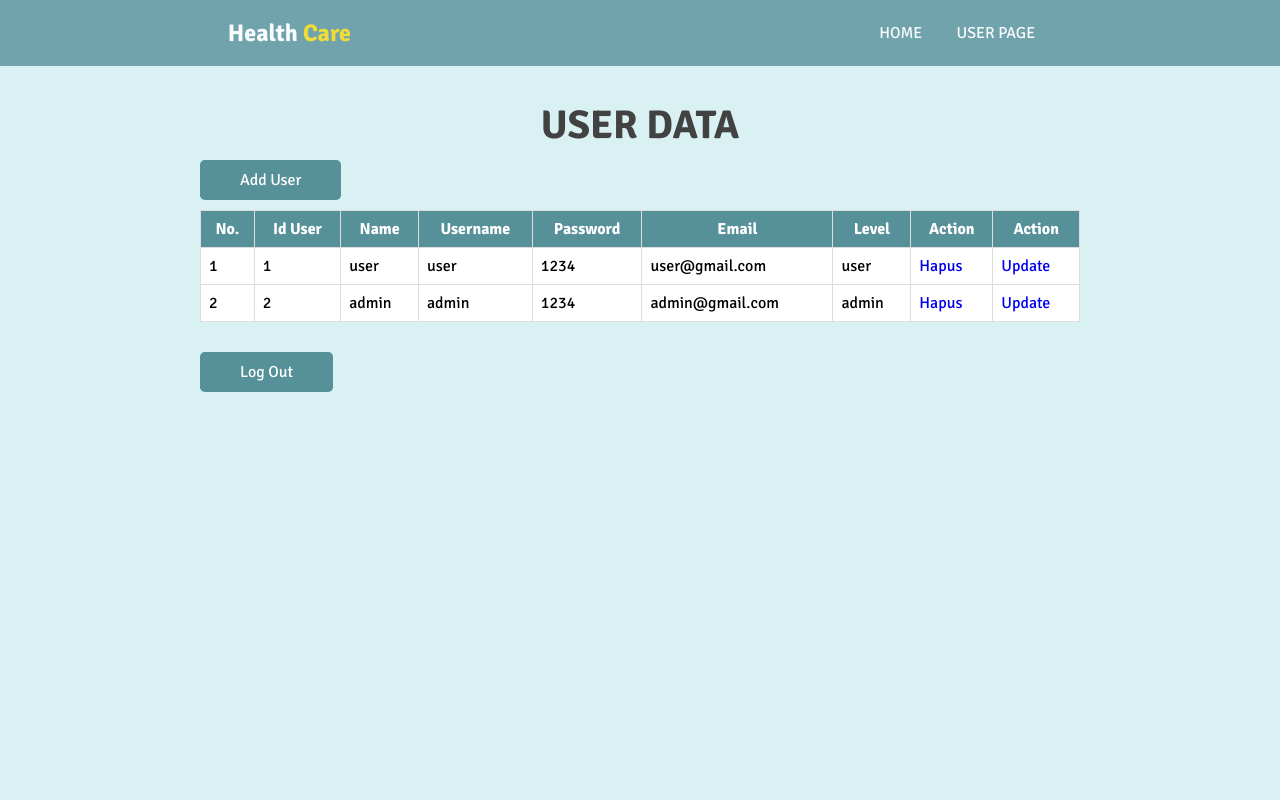
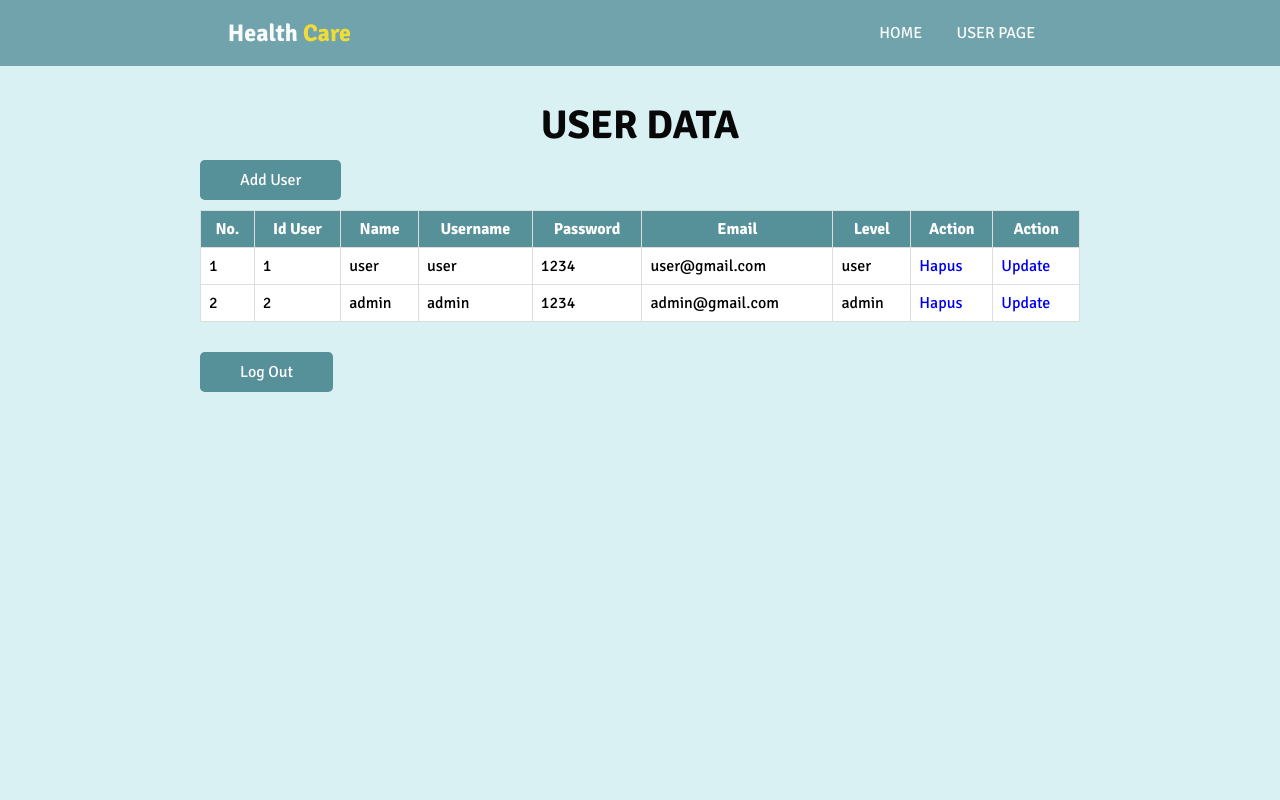
Before and after one commit to Rawnreff/HealthCare-RafenUKLSIJA2, a PHP site: page /admin/user.php in a window 1280 px wide. Run offline with PHP 8.4, Linux system fonts and the light colour scheme; data comes from the database, SQL or seed files in the repository.

Commit message:
pesan commit

```diff
--- a/HealthCare/admin/style-page.css
+++ b/HealthCare/admin/style-page.css
@@ -69,7 +69,7 @@ header.shadow {
     background-position: center;
 }
 .heading{
-    color: rgb(66, 66, 66);
+    color: rgb(8, 8, 8);
     font-size: 40px;
     font-weight: 600;
     text-align: center;
```
